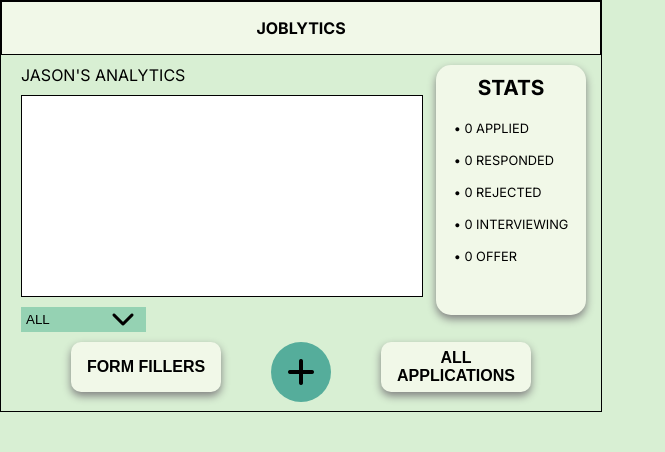
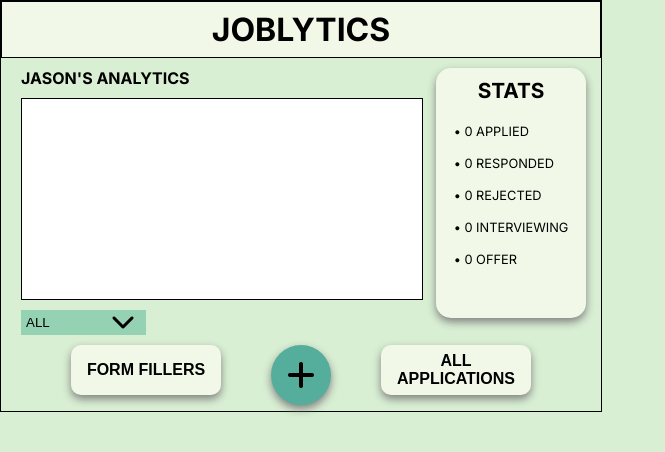
Before and after one commit to britneyhu/Joblytics, a React (Vite) app in the folder react-app/: page / in a window 1280 px wide. Shown: the top 452 px of the page, without its empty margins (0-665 px from the left). Built offline with nearby package versions, Linux system fonts and the light colour scheme.

Commit message:
changed font to header and title

```diff
--- a/react-app/src/styles/global.css
+++ b/react-app/src/styles/global.css
@@ -16,11 +16,11 @@ body {
 .header {
     background: #F1F8E8;
 
-    padding: 1rem;
+    padding: 0.5rem;
     margin: 0;
     border: 0.1rem solid black;
 
-    font-size: 1rem;
+    font-size: 2rem;
     font-weight: bold;
 
     display: flex;
@@ -46,6 +46,7 @@ body {
 
 .content-title {
     font-size: 1rem;
+    font-weight: bold;
 }
 
 .graph {
@@ -147,6 +148,7 @@ body {
 
     border: none;
     border-radius: 100px;
+    box-shadow: 0 4px 8px 0 gray;
 }
 
 .plus-sign {
```
Also changed, not shown: 5 other files (tests, documents, lock files or other folders).
